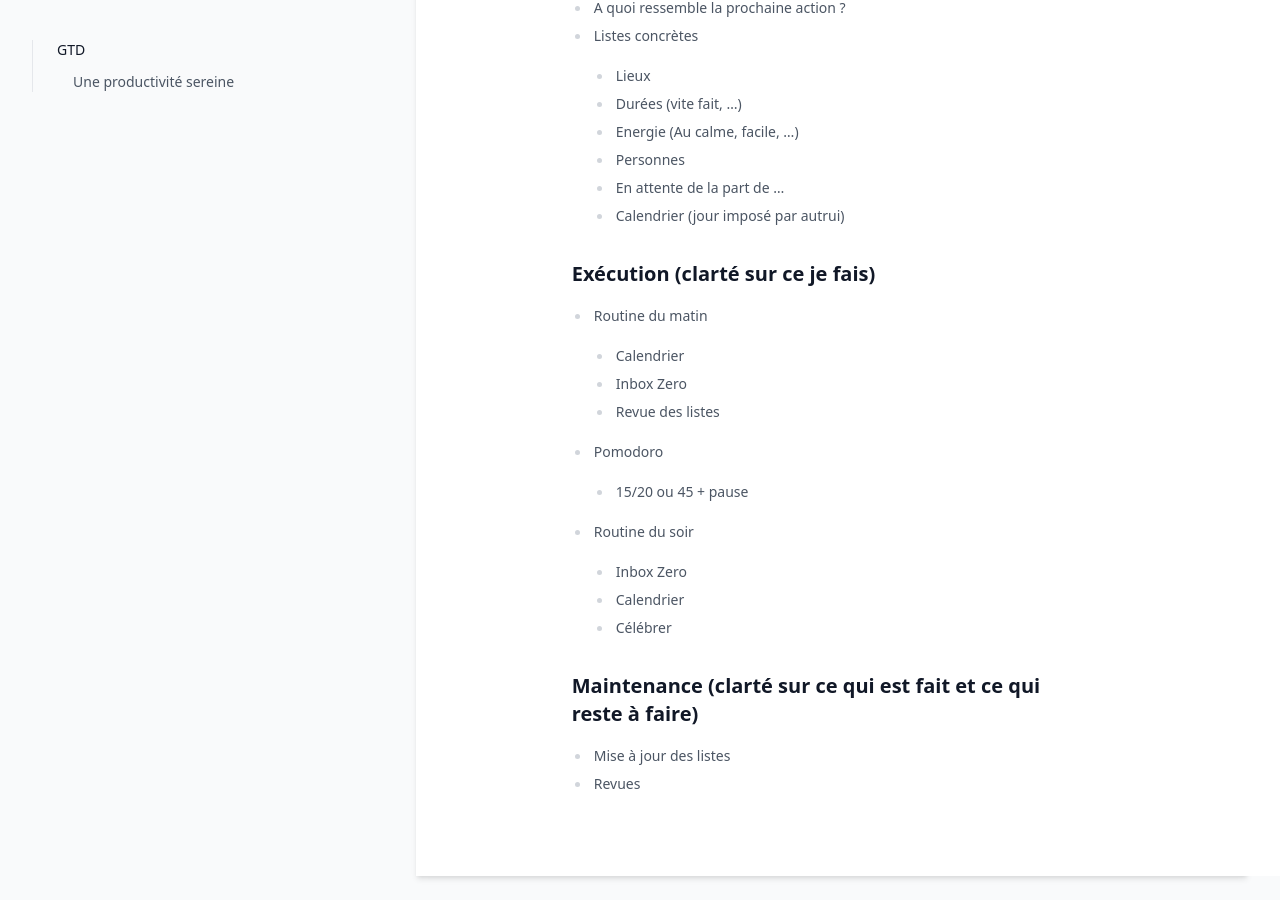
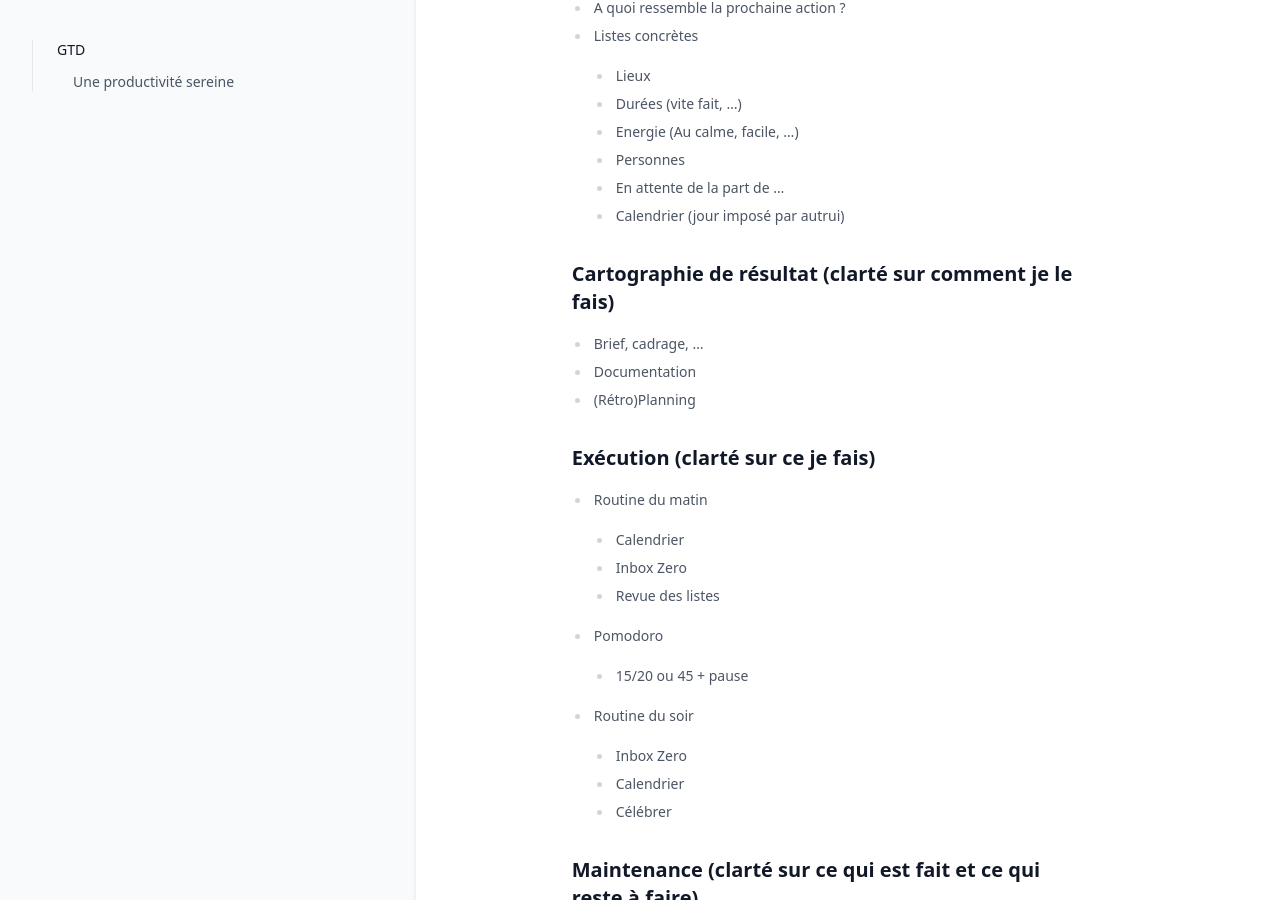
Before and after one commit to greglejeune/ebook, a Jekyll site: the page built from _gdp/2025-01-01-productivite.md, in a window 1280 px wide and 900 px high, scrolled down 815 px. Built offline with Jekyll 4.4.1, drawn with Linux system fonts in a browser that asks for light colours.

Commit message:
Update 2025-01-01-productivite.md

```diff
--- a/_gdp/2025-01-01-productivite.md
+++ b/_gdp/2025-01-01-productivite.md
@@ -49,6 +49,12 @@ source : "https://www.youtube.com/watch?v=i1K_IVTvXpY"
   - En attente de la part de ...
   - Calendrier (jour imposé par autrui)
 
+## Cartographie de résultat (clarté sur comment je le fais)
+
+- Brief, cadrage, ...
+- Documentation
+- (Rétro)Planning
+
 ## Exécution (clarté sur ce je fais)
 
 - Routine du matin
```
